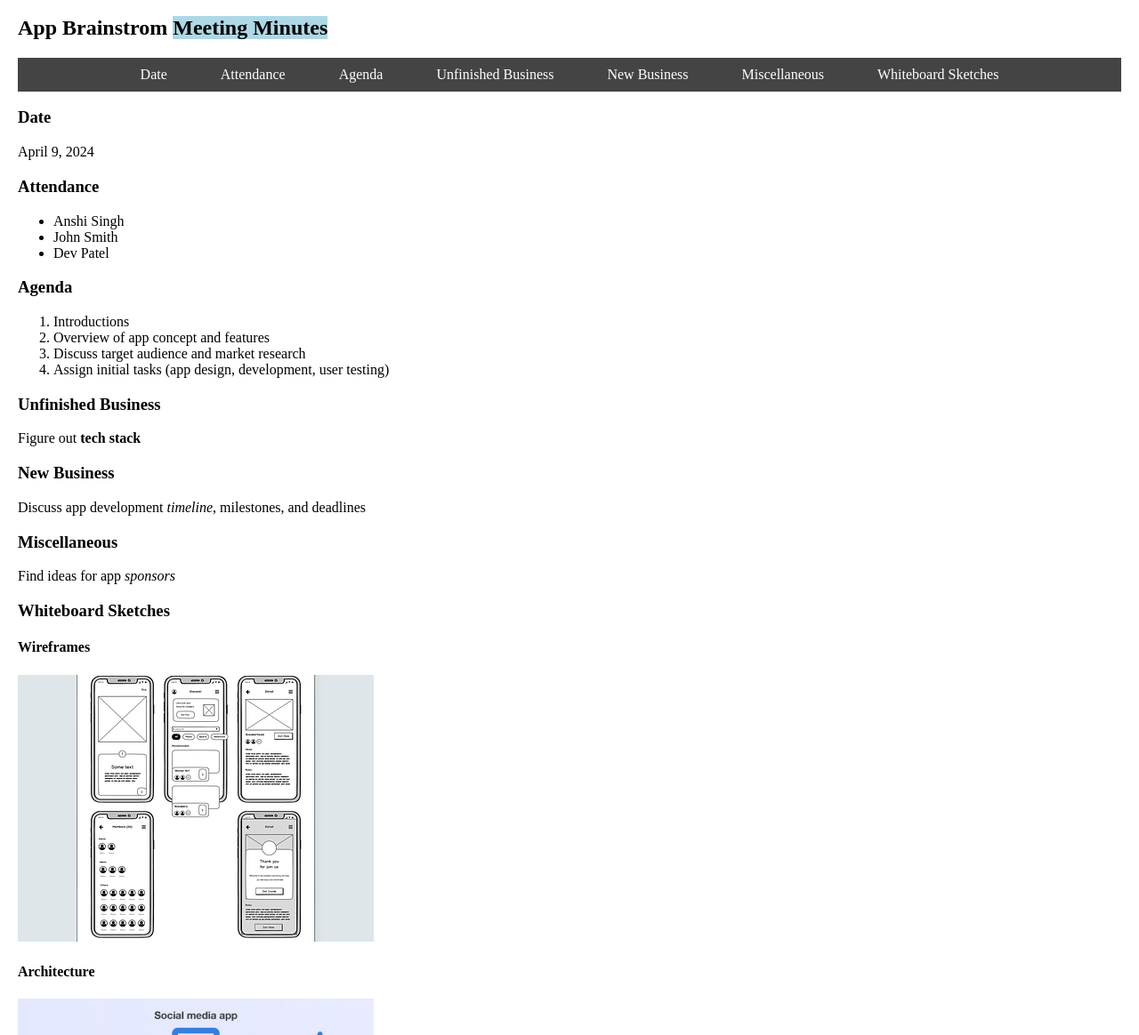
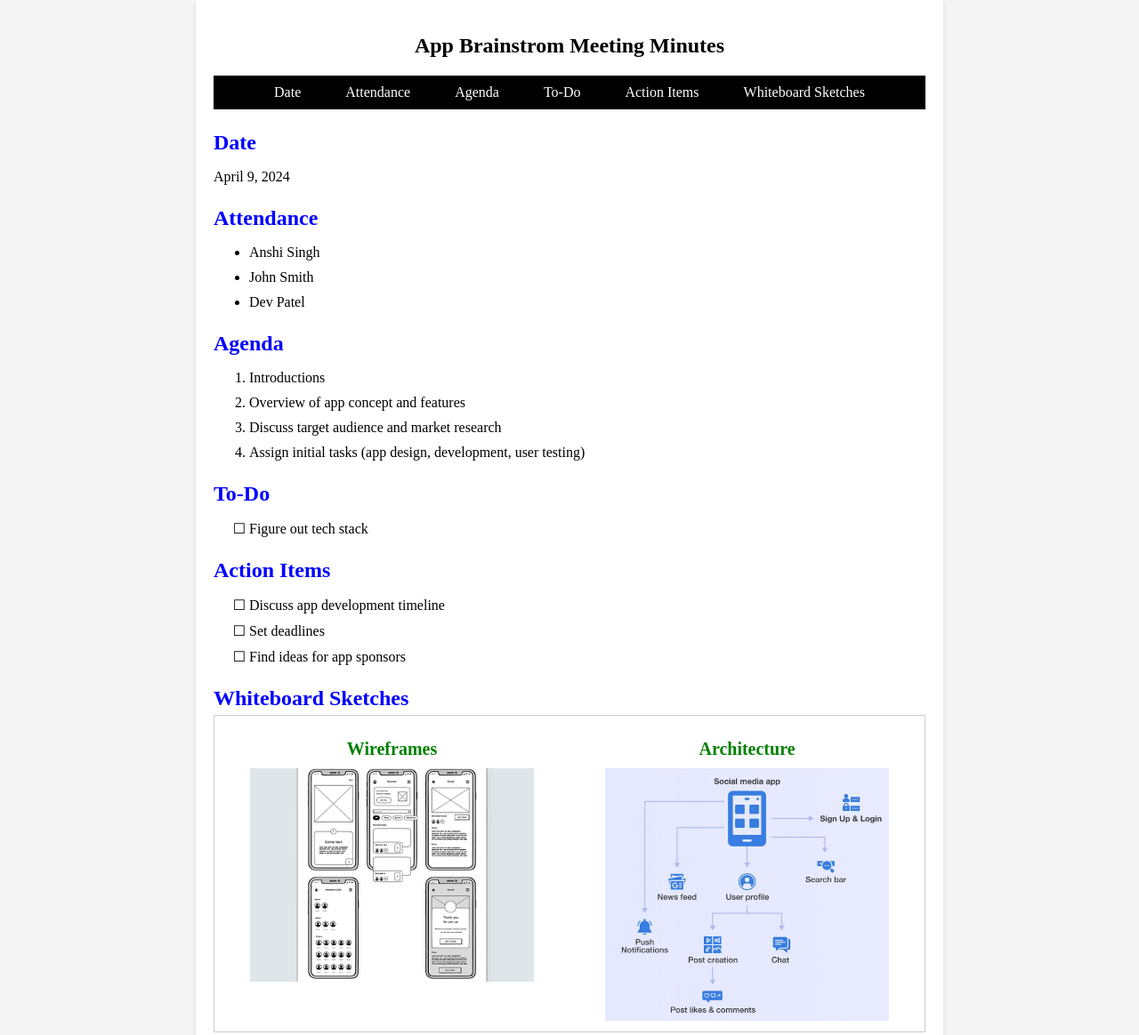
Before and after one commit to anshisinghh/sp24-cse110-lab3, a plain HTML site: page meeting1.html in a window 1280 px wide. Shown: the part 160-1324 px from the top of the page at 89% size. Drawn offline with Linux system fonts and the light colour scheme.

Commit message:
added box model and styling for meeting notes page

```diff
--- a/meeting1.html
+++ b/meeting1.html
@@ -24,16 +24,15 @@
       </ul>
     </nav>
   </header>
-  <main>
-    <h2>App Brainstrom <span style="background-color: #ADD8E6">Meeting Minutes</span></h2>
-    <nav>
+  <main class="meeting-page">
+    <h2>App Brainstrom Meeting Minutes</h2>
+    <nav class="meeting-nav">
         <ul>
             <li><a href="#date">Date</a></li>
             <li><a href="#attendance">Attendance</a></li>
             <li><a href="#agenda">Agenda</a></li>
-            <li><a href="#unfinished">Unfinished Business</a></li>
-            <li><a href="#new">New Business</a></li>
-            <li><a href="#miscellaneous">Miscellaneous</a></li>
+            <li><a href="#todo">To-Do</a></li>
+            <li><a href="#actionitems">Action Items</a></li>
             <li><a href="#sketches">Whiteboard Sketches</a></li>
         </ul>
     </nav>
@@ -58,24 +57,32 @@
         <li>Assign initial tasks (app design, development, user testing)</li>
       </ol>
     </section>
-    <section id="unfinished">
-      <h3>Unfinished Business</h3>
-      <p>Figure out <strong>tech stack</strong></p>
+    <section id="todo">
+      <h3>To-Do</h3>
+      <ul class="checkbox">
+        <li>Figure out tech stack</li>
+      </ul>
     </section>
-    <section id="new">
-      <h3>New Business</h3>
-      <p>Discuss app development <em>timeline</em>, milestones, and deadlines</p>
-    </section>
-    <section id="miscellaneous">
-      <h3>Miscellaneous</h3>
-      <p>Find ideas for app <i>sponsors</i></p>
+    <section id="actionitems">
+      <h3>Action Items</h3>
+      <ul class="checkbox">
+        <li>Discuss app development timeline</li>
+        <li>Set deadlines</li>
+        <li>Find ideas for app sponsors</li>
+      </ul>
     </section>
     <section id="sketches">
       <h3>Whiteboard Sketches</h3>
-      <h4>Wireframes</h4>
-      <img src="wireframes.png" alt="App Wireframes" width="400">
-      <h4>Architecture</h4>
-      <img src="architecture.png" alt="App Architecture" width="400">
+      <div class="img-container">
+        <div class="img-label">
+          <h4>Wireframes</h4>
+          <img src="wireframes.png" alt="App Wireframes" width="400">
+        </div>
+        <div class="img-label">
+          <h4>Architecture</h4>
+          <img src="architecture.png" alt="App Architecture" width="400">
+        </div>
+      </div>
     </section>
   </main>
   <footer>
--- a/styles.css
+++ b/styles.css
@@ -4,6 +4,12 @@
     color: white;
     text-align: center;
     padding: 10px 0;
+  }
+  body {
+    /* font-family: Arial, sans-serif; */
+    margin: 0;
+    padding: 0;
+    background-color: #f4f4f4;
   }
 
 /* Navigation Bar */
@@ -51,6 +57,9 @@
         flex: 1;
         padding: 20px;
     }
+    h2 {
+        text-align: center;
+    }
 
 /* Footer */
   footer {
@@ -59,3 +68,53 @@
     text-align: center;
     padding: 10px 0;
   }
+
+/* Meeting Page */
+  .meeting-nav {
+    background-color: black;
+  }
+  .meeting-nav ul li {
+    margin-top: 0;
+    margin-right: 25px;
+    margin-left: 25px;
+  }
+  .meeting-page {
+    max-width: 800px;
+    margin: 20px auto;
+    padding: 20px;
+    background-color: #fff;
+    border-radius: 5px;
+    box-shadow: 0 2px 5px rgba(0, 0, 0, 0.1);
+  }
+  .meeting-page li {
+    margin-top: 10px;
+  }
+  h3 {
+    color: blue;
+    font-size: 1.5em;
+    margin-bottom: 5px;
+  }
+  h4 {
+    color: green;
+    font-size: 1.25em;
+    text-align: center;
+    margin-bottom: 10px;
+  }
+  section {
+    margin-bottom: 20px;
+  }
+  .checkbox li {
+    list-style-type: "☐ ";
+  }
+  img {
+    max-width: 80%;
+    max-height: 80%;
+  }
+  .img-container {
+    display: flex;
+    justify-content: space-around;
+    border: 1px solid #ccc;
+  }
+  .img-label {
+    text-align: center;
+  }
```
